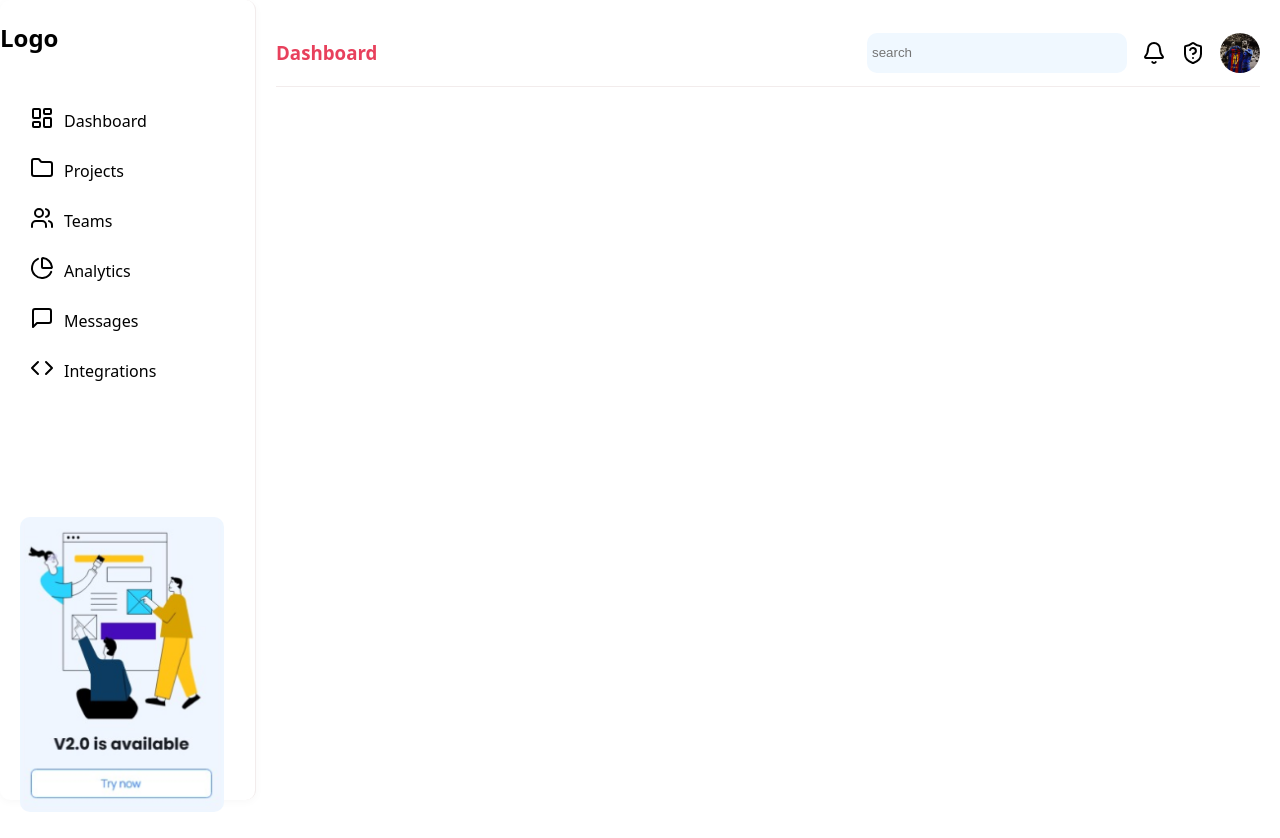
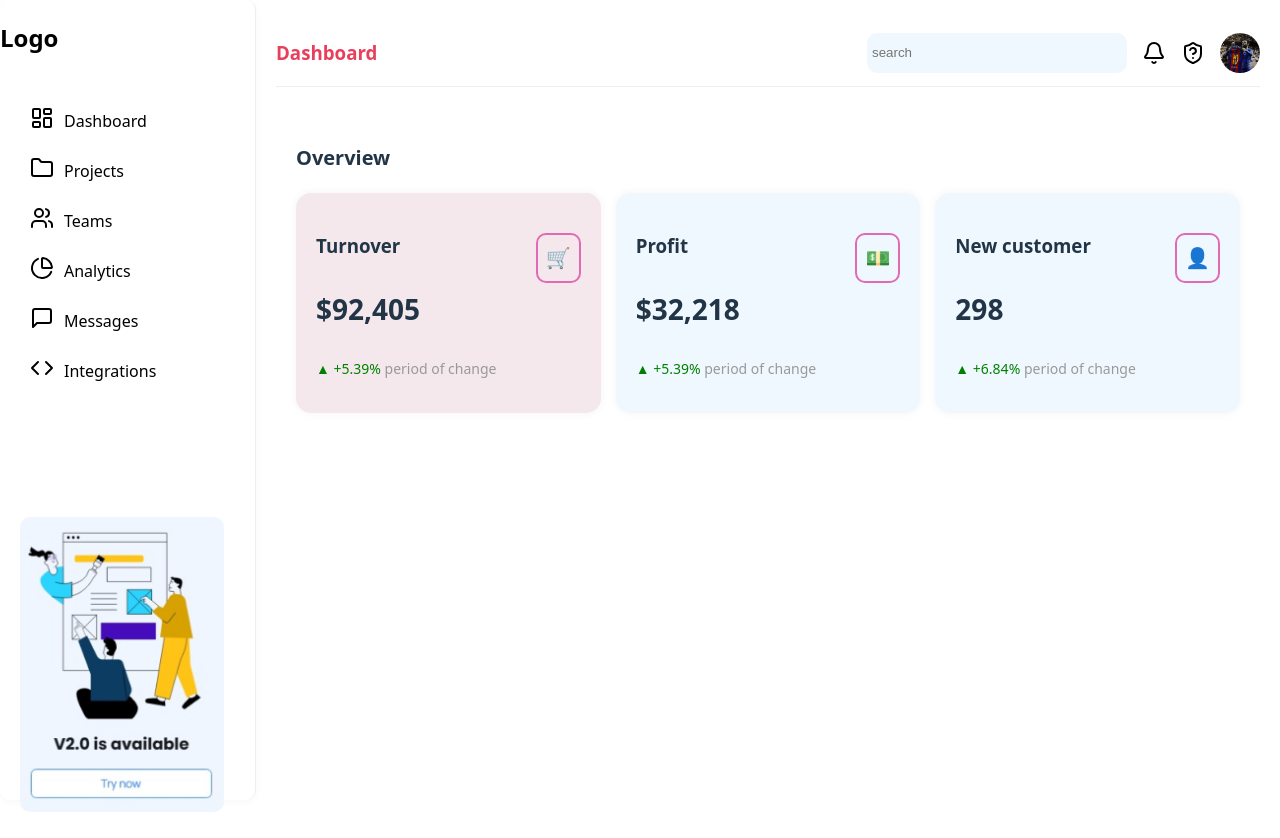
Before and after one commit to phihungdeptraino2/ThucHanhBaiTap_Tuan8, a React (Vite) app: page / in a window 1280 px wide. Built offline with nearby package versions, Linux system fonts and the light colour scheme; data requests are answered from the project's data file.

Commit message:
Cau2. Get API OverView

```diff
--- /dev/null
+++ b/db.json
@@ -0,0 +1,89 @@
+{
+  "overview": [
+    {
+      "id": "1",
+      "title": "Turnover",
+      "value": "$92,405",
+      "percent": "+5.39%",
+      "icon": "🛒",
+      "bgClass": "bg-pink",
+      "percentColorClass": "percent-green"
+    },
+    {
+      "id": "2",
+      "title": "Profit",
+      "value": "$32,218",
+      "percent": "+5.39%",
+      "icon": "💵",
+      "bgClass": "bg-blue",
+      "percentColorClass": "percent-green"
+    },
+    {
+      "id": "3",
+      "title": "New customer",
+      "value": "298",
+      "percent": "+6.84%",
+      "icon": "👤",
+      "bgClass": "bg-blue",
+      "percentColorClass": "percent-green"
+    }
+  ],
+  "report": [
+    {
+      "name": "Elizabeth Lee1",
+      "company": "AvatarSystems",
+      "value": "$3594",
+      "date": "10/07/2023",
+      "status": "New",
+      "id": "b2da"
+    },
+    {
+      "name": "Carlos Garcia",
+      "company": "SmoozeShift",
+      "value": "$747",
+      "date": "24/07/2023",
+      "status": "New",
+      "id": "69b0"
+    },
+    {
+      "name": "Elizabeth Bailey",
+      "company": "Prime Time Telecom",
+      "value": "$564",
+      "date": "08/08/2023",
+      "status": "In-progress",
+      "id": "4731"
+    },
+    {
+      "name": "Ryan Brown",
+      "company": "OmniTech Corporation",
+      "value": "$541",
+      "date": "31/08/2023",
+      "status": "In-progress",
+      "id": "ab75"
+    },
+    {
+      "name": "Ryan Young",
+      "company": "DataStream Inc.",
+      "value": "$769",
+      "date": "01/05/2023",
+      "status": "Completed",
+      "id": "eb13"
+    },
+    {
+      "name": "Hailey Adams",
+      "company": "FlowRush",
+      "value": "$922",
+      "date": "10/06/2023",
+      "status": "Completed",
+      "id": "8da5"
+    },
+    {
+      "id": "b968",
+      "name": "Phi Hung",
+      "company": "FPT",
+      "value": "999",
+      "date": "10/07/2023",
+      "status": "New"
+    }
+  ]
+}
--- a/src/components/OverView.jsx
+++ b/src/components/OverView.jsx
@@ -3,5 +3,29 @@ import { useEffect, useState } from "react";
 import "../styles/OverViewStyle.css";
 
 export default function OverView() {
-  return <div className="overview-container"></div>;
+  const [data, setData] = useState([]);
+
+  useEffect(() => {
+    fetch("http://localhost:3001/overview")
+      .then((res) => res.json())
+      .then((data) => setData(data));
+  }, []);
+
+  return (
+    <div className="overview-container">
+      <h2 className="overview-title">Overview</h2>
+      <div className="overview-grid">
+        {data.map((item) => (
+          <div key={item.id} className={`overview-card ${item.bgClass}`}>
+            <div className="card-icon">{item.icon}</div>
+            <h3>{item.title}</h3>
+            <p className="value">{item.value}</p>
+            <p className="percent">
+              ▲ {item.percent} <span className="period">period of change</span>
+            </p>
+          </div>
+        ))}
+      </div>
+    </div>
+  );
 }
--- a/src/styles/OverViewStyle.css
+++ b/src/styles/OverViewStyle.css
@@ -0,0 +1,55 @@
+.overview-container {
+  padding: 20px;
+}
+
+.overview-title {
+  font-size: 20px;
+  font-weight: bold;
+  margin-bottom: 20px;
+}
+
+.overview-grid {
+  display: flex;
+  gap: 15px;
+  flex-wrap: wrap;
+}
+
+.overview-card {
+  flex: 1;
+  /* min-width: 250px; */
+  padding: 20px;
+  border-radius: 15px;
+  box-shadow: 0 0 10px rgba(0, 0, 0, 0.05);
+  position: relative;
+}
+
+.card-icon {
+  position: absolute;
+  top: 40px;
+  border: 2px solid rgb(225, 106, 179);
+  right: 20px;
+  padding: 8px;
+  border-radius: 10px;
+  font-size: 20px;
+}
+
+.value {
+  font-size: 28px;
+  font-weight: bold;
+}
+
+.percent {
+  margin-top: 10px;
+  font-size: 14px;
+  color: green;
+}
+
+.period {
+  color: #999;
+}
+.bg-pink {
+  background-color: rgb(244, 232, 236);
+}
+.bg-blue {
+  background-color: aliceblue;
+}
```
Also changed, not shown: MinhChung/Cau2.png (added).
